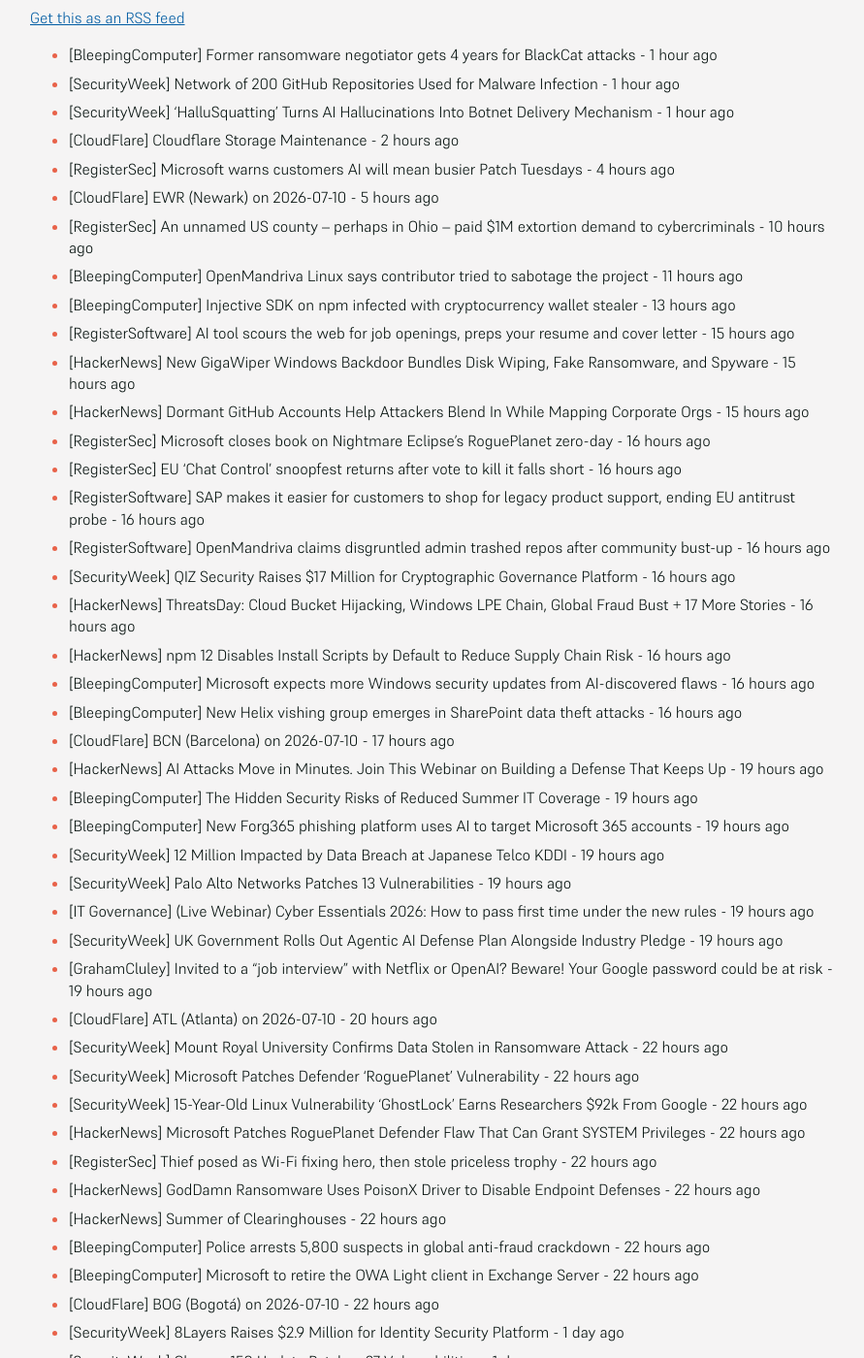
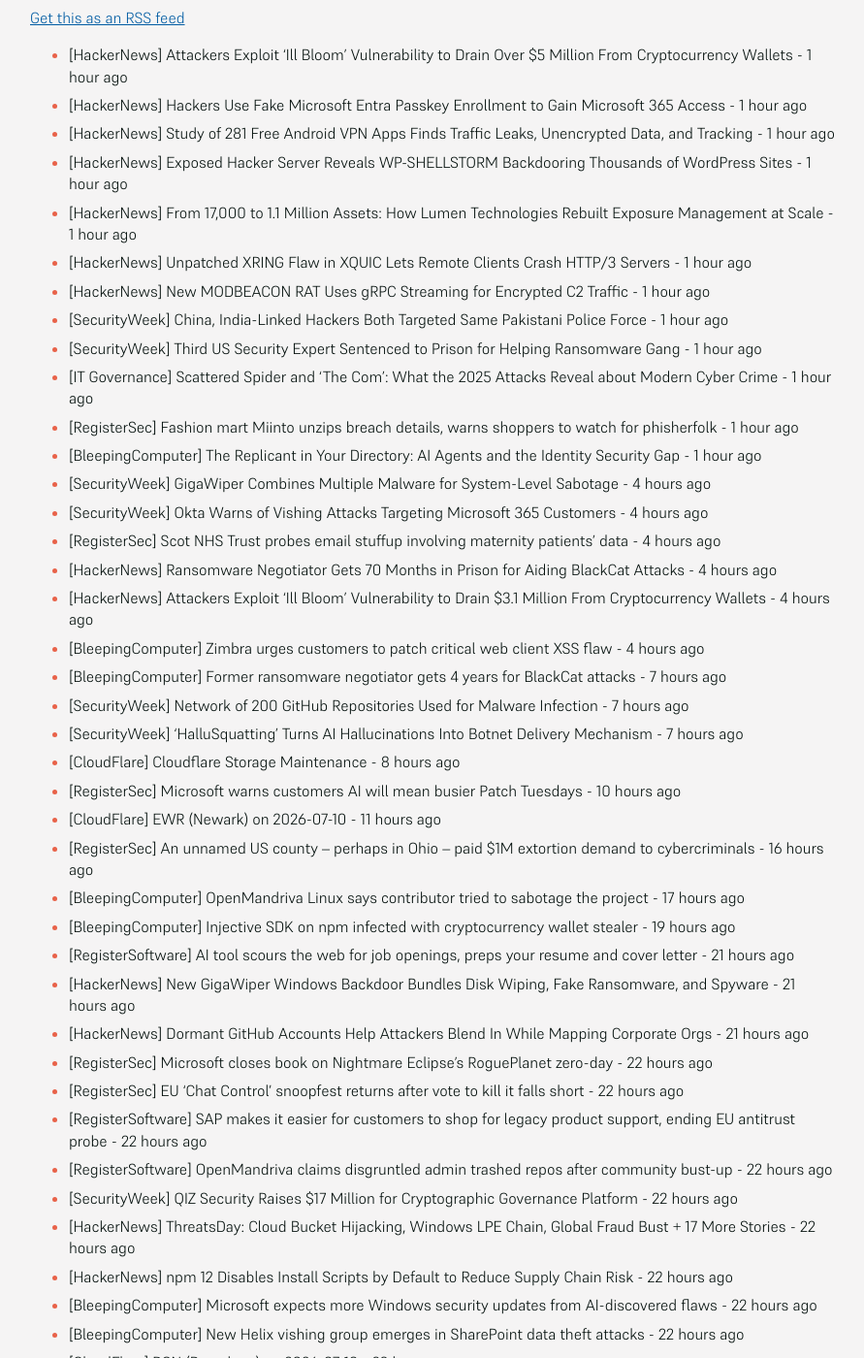
Before and after one commit to SecOpsNews/news, a Jekyll site: the page built from index.md, in a window 1280 px wide and 1400 px high, scrolled down 229 px. Shown: the whole window at 97% size, without its empty margins (193-1084 px from the left). Built offline with Jekyll 4.4.1, drawn with Linux system fonts in a browser that asks for light colours; some of the changed text lies outside the part shown.

Commit message:
New Feed

```diff
--- a/index.md
+++ b/index.md
@@ -9,47 +9,65 @@ description: Latest Updates
 
 <!-- SecOps start -->
 
-- [BleepingComputer] Former ransomware negotiator gets 4 years for BlackCat attacks - 1 hour ago
-- [SecurityWeek] Network of 200 GitHub Repositories Used for Malware Infection - 1 hour ago
-- [SecurityWeek] ‘HalluSquatting’ Turns AI Hallucinations Into Botnet Delivery Mechanism - 1 hour ago
-- [CloudFlare] Cloudflare Storage Maintenance - 2 hours ago
-- [RegisterSec] Microsoft warns customers AI will mean busier Patch Tuesdays - 4 hours ago
-- [CloudFlare] EWR (Newark) on 2026-07-10 - 5 hours ago
-- [RegisterSec] An unnamed US county – perhaps in Ohio – paid $1M extortion demand to cybercriminals - 10 hours ago
-- [BleepingComputer] OpenMandriva Linux says contributor tried to sabotage the project - 11 hours ago
-- [BleepingComputer] Injective SDK on npm infected with cryptocurrency wallet stealer - 13 hours ago
-- [RegisterSoftware] AI tool scours the web for job openings, preps your resume and cover letter - 15 hours ago
-- [HackerNews] New GigaWiper Windows Backdoor Bundles Disk Wiping, Fake Ransomware, and Spyware - 15 hours ago
-- [HackerNews] Dormant GitHub Accounts Help Attackers Blend In While Mapping Corporate Orgs - 15 hours ago
-- [RegisterSec] Microsoft closes book on Nightmare Eclipse's RoguePlanet zero-day - 16 hours ago
-- [RegisterSec] EU 'Chat Control' snoopfest returns after vote to kill it falls short - 16 hours ago
-- [RegisterSoftware] SAP makes it easier for customers to shop for legacy product support, ending EU antitrust probe - 16 hours ago
-- [RegisterSoftware] OpenMandriva claims disgruntled admin trashed repos after community bust-up - 16 hours ago
-- [SecurityWeek] QIZ Security Raises $17 Million for Cryptographic Governance Platform - 16 hours ago
-- [HackerNews] ThreatsDay: Cloud Bucket Hijacking, Windows LPE Chain, Global Fraud Bust + 17 More Stories - 16 hours ago
-- [HackerNews] npm 12 Disables Install Scripts by Default to Reduce Supply Chain Risk - 16 hours ago
-- [BleepingComputer] Microsoft expects more Windows security updates from AI-discovered flaws - 16 hours ago
-- [BleepingComputer] New Helix vishing group emerges in SharePoint data theft attacks - 16 hours ago
-- [CloudFlare] BCN (Barcelona) on 2026-07-10 - 17 hours ago
-- [HackerNews] AI Attacks Move in Minutes. Join This Webinar on Building a Defense That Keeps Up - 19 hours ago
-- [BleepingComputer] The Hidden Security Risks of Reduced Summer IT Coverage - 19 hours ago
-- [BleepingComputer] New Forg365 phishing platform uses AI to target Microsoft 365 accounts - 19 hours ago
-- [SecurityWeek] 12 Million Impacted by Data Breach at Japanese Telco KDDI - 19 hours ago
-- [SecurityWeek] Palo Alto Networks Patches 13 Vulnerabilities - 19 hours ago
-- [IT Governance] (Live Webinar) Cyber Essentials 2026: How to pass first time under the new rules - 19 hours ago
-- [SecurityWeek] UK Government Rolls Out Agentic AI Defense Plan Alongside Industry Pledge - 19 hours ago
-- [GrahamCluley] Invited to a “job interview” with Netflix or OpenAI? Beware! Your Google password could be at risk - 19 hours ago
-- [CloudFlare] ATL (Atlanta) on 2026-07-10 - 20 hours ago
-- [SecurityWeek] Mount Royal University Confirms Data Stolen in Ransomware Attack - 22 hours ago
-- [SecurityWeek] Microsoft Patches Defender ‘RoguePlanet’ Vulnerability - 22 hours ago
-- [SecurityWeek] 15-Year-Old Linux Vulnerability ‘GhostLock’ Earns Researchers $92k From Google - 22 hours ago
-- [HackerNews] Microsoft Patches RoguePlanet Defender Flaw That Can Grant SYSTEM Privileges - 22 hours ago
-- [RegisterSec] Thief posed as Wi-Fi fixing hero, then stole priceless trophy - 22 hours ago
-- [HackerNews] GodDamn Ransomware Uses PoisonX Driver to Disable Endpoint Defenses - 22 hours ago
-- [HackerNews] Summer of Clearinghouses - 22 hours ago
-- [BleepingComputer] Police arrests 5,800 suspects in global anti-fraud crackdown - 22 hours ago
-- [BleepingComputer] Microsoft to retire the OWA Light client in Exchange Server - 22 hours ago
-- [CloudFlare] BOG (Bogotá) on 2026-07-10 - 22 hours ago
+- [HackerNews] Attackers Exploit 'Ill Bloom' Vulnerability to Drain Over $5 Million From Cryptocurrency Wallets - 1 hour ago
+- [HackerNews] Hackers Use Fake Microsoft Entra Passkey Enrollment to Gain Microsoft 365 Access - 1 hour ago
+- [HackerNews] Study of 281 Free Android VPN Apps Finds Traffic Leaks, Unencrypted Data, and Tracking - 1 hour ago
+- [HackerNews] Exposed Hacker Server Reveals WP-SHELLSTORM Backdooring Thousands of WordPress Sites - 1 hour ago
+- [HackerNews] From 17,000 to 1.1 Million Assets: How Lumen Technologies Rebuilt Exposure Management at Scale - 1 hour ago
+- [HackerNews] Unpatched XRING Flaw in XQUIC Lets Remote Clients Crash HTTP/3 Servers - 1 hour ago
+- [HackerNews] New MODBEACON RAT Uses gRPC Streaming for Encrypted C2 Traffic - 1 hour ago
+- [SecurityWeek] China, India-Linked Hackers Both Targeted Same Pakistani Police Force - 1 hour ago
+- [SecurityWeek] Third US Security Expert Sentenced to Prison for Helping Ransomware Gang - 1 hour ago
+- [IT Governance] Scattered Spider and ‘The Com’: What the 2025 Attacks Reveal about Modern Cyber Crime - 1 hour ago
+- [RegisterSec] Fashion mart Miinto unzips breach details, warns shoppers to watch for phisherfolk - 1 hour ago
+- [BleepingComputer] The Replicant in Your Directory: AI Agents and the Identity Security Gap - 1 hour ago
+- [SecurityWeek] GigaWiper Combines Multiple Malware for System-Level Sabotage - 4 hours ago
+- [SecurityWeek] Okta Warns of Vishing Attacks Targeting Microsoft 365 Customers - 4 hours ago
+- [RegisterSec] Scot NHS Trust probes email stuffup involving maternity patients' data - 4 hours ago
+- [HackerNews] Ransomware Negotiator Gets 70 Months in Prison for Aiding BlackCat Attacks - 4 hours ago
+- [HackerNews] Attackers Exploit 'Ill Bloom' Vulnerability to Drain $3.1 Million From Cryptocurrency Wallets - 4 hours ago
+- [BleepingComputer] Zimbra urges customers to patch critical web client XSS flaw - 4 hours ago
+- [BleepingComputer] Former ransomware negotiator gets 4 years for BlackCat attacks - 7 hours ago
+- [SecurityWeek] Network of 200 GitHub Repositories Used for Malware Infection - 7 hours ago
+- [SecurityWeek] ‘HalluSquatting’ Turns AI Hallucinations Into Botnet Delivery Mechanism - 7 hours ago
+- [CloudFlare] Cloudflare Storage Maintenance - 8 hours ago
+- [RegisterSec] Microsoft warns customers AI will mean busier Patch Tuesdays - 10 hours ago
+- [CloudFlare] EWR (Newark) on 2026-07-10 - 11 hours ago
+- [RegisterSec] An unnamed US county – perhaps in Ohio – paid $1M extortion demand to cybercriminals - 16 hours ago
+- [BleepingComputer] OpenMandriva Linux says contributor tried to sabotage the project - 17 hours ago
+- [BleepingComputer] Injective SDK on npm infected with cryptocurrency wallet stealer - 19 hours ago
+- [RegisterSoftware] AI tool scours the web for job openings, preps your resume and cover letter - 21 hours ago
+- [HackerNews] New GigaWiper Windows Backdoor Bundles Disk Wiping, Fake Ransomware, and Spyware - 21 hours ago
+- [HackerNews] Dormant GitHub Accounts Help Attackers Blend In While Mapping Corporate Orgs - 21 hours ago
+- [RegisterSec] Microsoft closes book on Nightmare Eclipse's RoguePlanet zero-day - 22 hours ago
+- [RegisterSec] EU 'Chat Control' snoopfest returns after vote to kill it falls short - 22 hours ago
+- [RegisterSoftware] SAP makes it easier for customers to shop for legacy product support, ending EU antitrust probe - 22 hours ago
+- [RegisterSoftware] OpenMandriva claims disgruntled admin trashed repos after community bust-up - 22 hours ago
+- [SecurityWeek] QIZ Security Raises $17 Million for Cryptographic Governance Platform - 22 hours ago
+- [HackerNews] ThreatsDay: Cloud Bucket Hijacking, Windows LPE Chain, Global Fraud Bust + 17 More Stories - 22 hours ago
+- [HackerNews] npm 12 Disables Install Scripts by Default to Reduce Supply Chain Risk - 22 hours ago
+- [BleepingComputer] Microsoft expects more Windows security updates from AI-discovered flaws - 22 hours ago
+- [BleepingComputer] New Helix vishing group emerges in SharePoint data theft attacks - 22 hours ago
+- [CloudFlare] BCN (Barcelona) on 2026-07-10 - 23 hours ago
+- [HackerNews] AI Attacks Move in Minutes. Join This Webinar on Building a Defense That Keeps Up - 1 day ago
+- [BleepingComputer] The Hidden Security Risks of Reduced Summer IT Coverage - 1 day ago
+- [BleepingComputer] New Forg365 phishing platform uses AI to target Microsoft 365 accounts - 1 day ago
+- [SecurityWeek] 12 Million Impacted by Data Breach at Japanese Telco KDDI - 1 day ago
+- [SecurityWeek] Palo Alto Networks Patches 13 Vulnerabilities - 1 day ago
+- [IT Governance] (Live Webinar) Cyber Essentials 2026: How to pass first time under the new rules - 1 day ago
+- [SecurityWeek] UK Government Rolls Out Agentic AI Defense Plan Alongside Industry Pledge - 1 day ago
+- [GrahamCluley] Invited to a “job interview” with Netflix or OpenAI? Beware! Your Google password could be at risk - 1 day ago
+- [CloudFlare] ATL (Atlanta) on 2026-07-10 - 1 day ago
+- [SecurityWeek] Mount Royal University Confirms Data Stolen in Ransomware Attack - 1 day ago
+- [SecurityWeek] Microsoft Patches Defender ‘RoguePlanet’ Vulnerability - 1 day ago
+- [SecurityWeek] 15-Year-Old Linux Vulnerability ‘GhostLock’ Earns Researchers $92k From Google - 1 day ago
+- [HackerNews] Microsoft Patches RoguePlanet Defender Flaw That Can Grant SYSTEM Privileges - 1 day ago
+- [RegisterSec] Thief posed as Wi-Fi fixing hero, then stole priceless trophy - 1 day ago
+- [HackerNews] GodDamn Ransomware Uses PoisonX Driver to Disable Endpoint Defenses - 1 day ago
+- [HackerNews] Summer of Clearinghouses - 1 day ago
+- [BleepingComputer] Police arrests 5,800 suspects in global anti-fraud crackdown - 1 day ago
+- [BleepingComputer] Microsoft to retire the OWA Light client in Exchange Server - 1 day ago
+- [CloudFlare] BOG (Bogotá) on 2026-07-10 - 1 day ago
 - [SecurityWeek] 8Layers Raises $2.9 Million for Identity Security Platform - 1 day ago
 - [SecurityWeek] Chrome 150 Update Patches 27 Vulnerabilities - 1 day ago
 - [SecurityWeek] AI Coding Tools Tricked Into Hacking Developer Machine via Decades-Old Technique - 1 day ago
@@ -86,34 +104,25 @@ description: Latest Updates
 - [CloudFlare] VIE (Vienna) on 2026-07-09 - 1 day ago
 - [CloudFlare] LHR (London) on 2026-07-10 - 1 day ago
 - [CloudFlare] MCI (Kansas City) on 2026-07-14 - 1 day ago
-- [RegisterSec] China tells devs to ditch Claude Code over 'backdoor code' fears - 1 day ago
-- [RegisterSec] Bug in top AI coding agents shows that Unix-era security headaches never really die - 1 day ago
-- [BleepingComputer] 3 Ways AI Powers Service Desk Attacks and How to Prevent Them - 1 day ago
-- [SecurityWeek] Webinar Today: Why Email Security Keeps Failing - 1 day ago
-- [HackerNews] SCMBANKER Malware Uses ClickFix Lures to Target Mexican Banking Users - 1 day ago
-- [TroyHunt] Weekly Update 511: Live from my Riad in Marrakech - 1 day ago
-- [HackerNews] New Ghost Phishing Wave Is Breaking Traditional Email Security - 1 day ago
-- [HackerNews] Ubiquiti Patches Critical UniFi Flaws Across Connect, Talk, Access, Protect, and OS - 1 day ago
-- [CloudFlare] IST (Istanbul) on 2026-07-13 - 1 day ago
-- [SecurityWeek] Google Dialogflow CX Bug Allowed Attackers to Hijack AI Conversations - 1 day ago
-- [RegisterSoftware] Avoid AI atrophy – new tool promises to reverse vibe coding skills decay - 1 day ago
-- [RegisterSoftware] Home Office's glitchy eVisa rollout lands UK privacy regulator in campaigners' crosshairs - 1 day ago
-- [RegisterSoftware] Another German state heads down the open source sovereignty road - 1 day ago
-- [BleepingComputer] Telco giant KDDI says data breach affects over 12 million people - 1 day ago
-- [BleepingComputer] DuckDuckGo browser now blocks YouTube video ads - 1 day ago
-- [HackerNews] GitHub Copilot Refuses Harmful Requests in Chat, Then Writes Them in Code - 1 day ago
-- [HackerNews] The Verification Step Is the New ATO Battleground in 2026 - 1 day ago
-- [HackerNews] GitHub 'Verified' Commits Can Be Rewritten Into New Hashes Without Breaking Signatures - 1 day ago
-- [BrianKrebs] Felons, Fraudsters Flog Offensive Cybersecurity Startup - 1 day ago
-- [HackerNews] China-Linked UAT-7810 Expands ORB Network With New LONGLEASH Malware - 1 day ago
-- [BleepingComputer] CISA orders feds to prioritize patching Langflow auth bypass flaw - 1 day ago
-- [SecurityWeek] Critical Vulnerability Exposes GitHub Agentic Workflows to Prompt Injection - 1 day ago
-- [SecurityWeek] CISA Urges Immediate Patching of Exploited ColdFusion, Langflow, Joomla Flaws - 1 day ago
-- [BleepingComputer] CISA orders feds to patch max severity ColdFusion flaw by Friday - 2 days ago
-- [BleepingComputer] Ubiquiti warns of new max severity  UniFi OS vulnerability - 2 days ago
-- [CloudFlare] MIA (Miami) on 2026-07-09 - 2 days ago
-- [HackerNews] CISA Adds 4 Actively Exploited Adobe, Joomla, and Langflow Flaws to KEV - 2 days ago
-- [HackerNews] 15-Year-Old GhostLock Flaw Enables Root and Container Escape on Most Linux Distros - 2 days ago
+- [RegisterSec] China tells devs to ditch Claude Code over 'backdoor code' fears - 2 days ago
+- [RegisterSec] Bug in top AI coding agents shows that Unix-era security headaches never really die - 2 days ago
+- [BleepingComputer] 3 Ways AI Powers Service Desk Attacks and How to Prevent Them - 2 days ago
+- [SecurityWeek] Webinar Today: Why Email Security Keeps Failing - 2 days ago
+- [HackerNews] SCMBANKER Malware Uses ClickFix Lures to Target Mexican Banking Users - 2 days ago
+- [TroyHunt] Weekly Update 511: Live from my Riad in Marrakech - 2 days ago
+- [HackerNews] New Ghost Phishing Wave Is Breaking Traditional Email Security - 2 days ago
+- [HackerNews] Ubiquiti Patches Critical UniFi Flaws Across Connect, Talk, Access, Protect, and OS - 2 days ago
+- [CloudFlare] IST (Istanbul) on 2026-07-13 - 2 days ago
+- [SecurityWeek] Google Dialogflow CX Bug Allowed Attackers to Hijack AI Conversations - 2 days ago
+- [RegisterSoftware] Avoid AI atrophy – new tool promises to reverse vibe coding skills decay - 2 days ago
+- [RegisterSoftware] Home Office's glitchy eVisa rollout lands UK privacy regulator in campaigners' crosshairs - 2 days ago
+- [RegisterSoftware] Another German state heads down the open source sovereignty road - 2 days ago
+- [BleepingComputer] Telco giant KDDI says data breach affects over 12 million people - 2 days ago
+- [BleepingComputer] DuckDuckGo browser now blocks YouTube video ads - 2 days ago
+- [HackerNews] GitHub Copilot Refuses Harmful Requests in Chat, Then Writes Them in Code - 2 days ago
+- [HackerNews] The Verification Step Is the New ATO Battleground in 2026 - 2 days ago
+- [HackerNews] GitHub 'Verified' Commits Can Be Rewritten Into New Hashes Without Breaking Signatures - 2 days ago
+- [BrianKrebs] Felons, Fraudsters Flog Offensive Cybersecurity Startup - 2 days ago
 
 
 <!-- SecOps end -->
```
